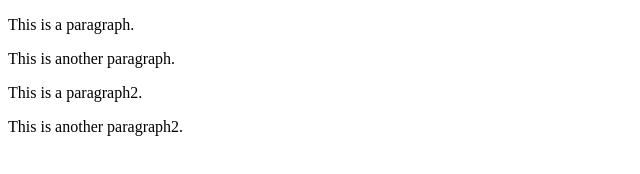
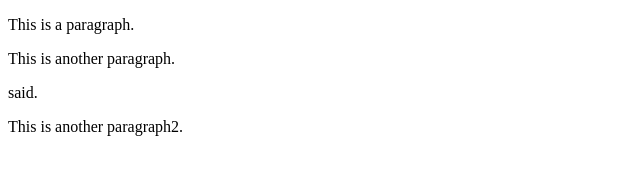
Before and after one commit to SaidZIDELMAL/webappstat, a plain HTML site: page index.html in a window 1280 px wide. Shown: the whole page, without its empty margins (0-640 px from the left). Drawn offline with Linux system fonts and the light colour scheme.

Commit message:
Update index.html

```diff
--- a/index.html
+++ b/index.html
@@ -5,7 +5,7 @@
 <p>This is a paragraph.</p>
 <p>This is another paragraph.</p>
 
-<p>This is a paragraph2.</p>
+<p>said.</p>
 <p>This is another paragraph2.</p>
 
 </body>
```
